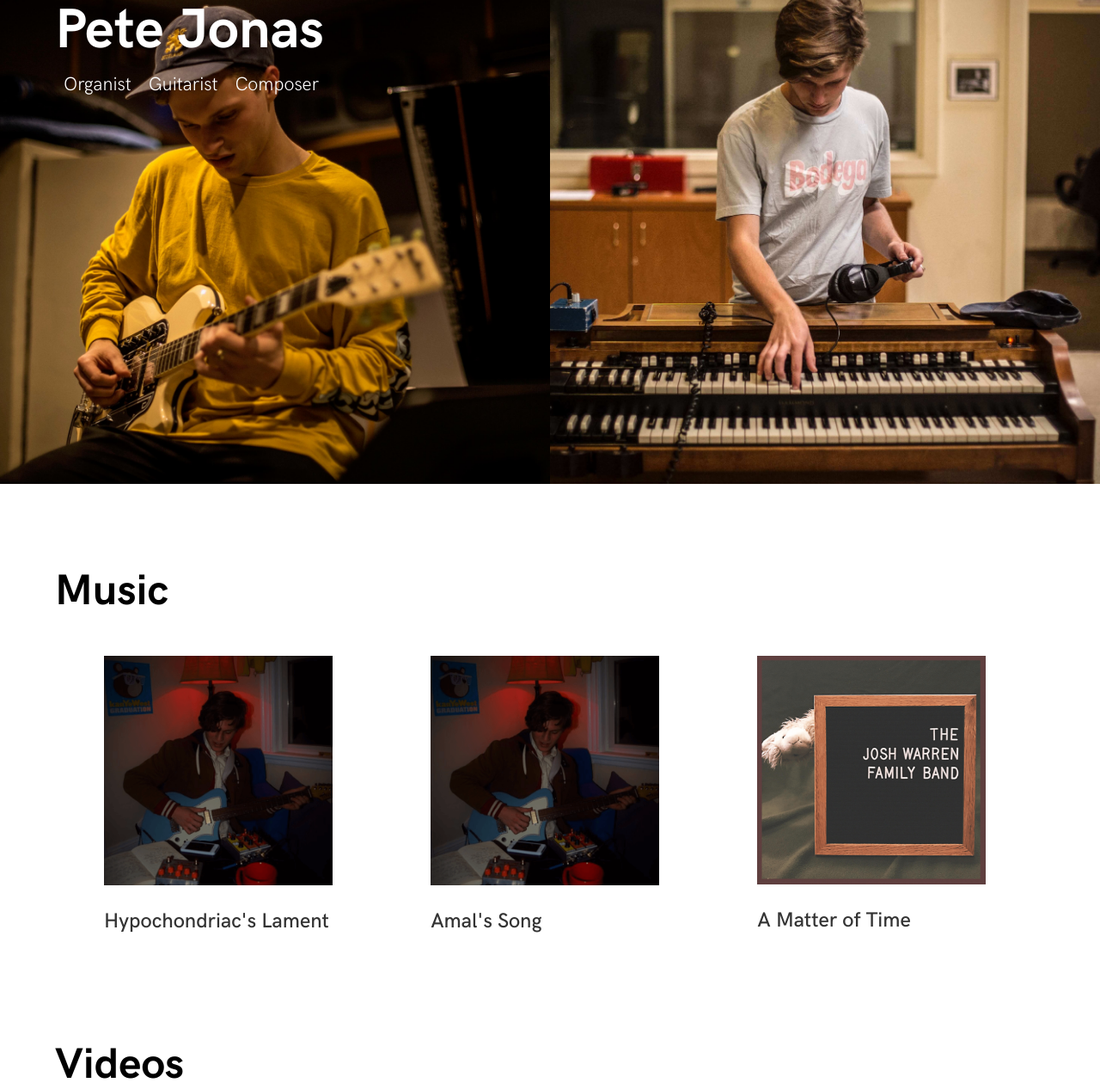
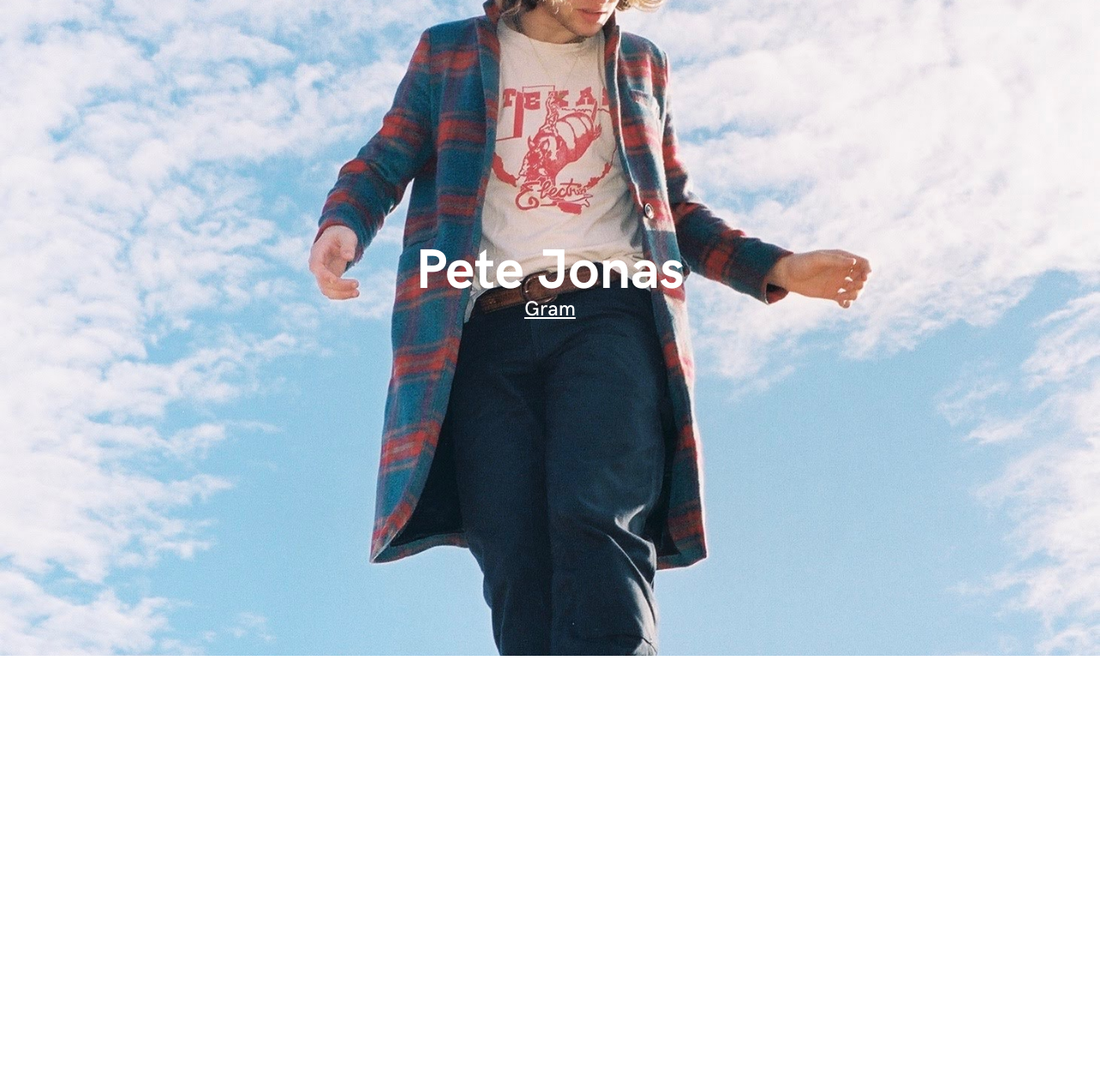
Before and after one commit to peteajonas/peteajonas.github.io, a website: page index.html in a window 1280 px wide. Shown: the part 37-1304 px from the top of the page at 86% size. After the commit the page ends 800 px from the top, so only its background shows below. Drawn offline with nearby package versions, Linux system fonts and the light colour scheme.

Commit message:
new updat

```diff
--- a/index.html
+++ b/index.html
@@ -12,107 +12,51 @@
   <meta name="msapplication-TileColor" content="#da532c">
   <meta name="theme-color" content="#ffffff">
   <meta name="viewport" content="width=device-width, initial-scale=1">
+
+  <style>
+    body {
+       height: 100%;
+    }
+    img {
+      width: 100%;
+      height: 100vh;
+      object-fit: cover;
+    }
+
+    div {
+        margin: 40vh 0 0;
+        position: fixed;
+        width: 100%;
+    }
+
+    h1 {
+      z-index: 1;
+      text-align: center;
+      width: 100%;
+    }
+
+    a {
+      z-index: 1;
+      text-align: center;
+      width: 100%;
+      display: block;
+      color: white;
+      text-decoration: underline;
+
+    }
+
+    a:hover {
+      cursor: pointer;
+    }
+
+
+
+  </style>
 </head>
 <body>
-  <header class='header'>
-    <div class='header__image--container'>
-      <div class='header__image'>
-        <div class='header__image__stack header__image__stack--l1'></div>
-        <div class='header__image__stack header__image__stack--l2'></div>
-      </div>
-      <div class='header__image'>
-        <div class='header__image__stack header__image__stack--r1'></div>
-        <div class='header__image__stack header__image__stack--r2'></div>
-      </div>
-    </div>
-    <div class='header__cover'>
-      <div class='header__cover--text'>
-        <h1>Pete Jonas</h1>
-        <ul>
-          <li>Organist</li>
-          <li>Guitarist</li>
-          <li>Composer</li>
-        </ul>
-      </div>
-    </div>
-  </header>
-  <main class='body'>
-    <div class='music'>
-      <h2>Music</h2>
-      <ul class='music__list'>
-        <li class='music__card' data-music='hypo'>
-          <img src='dist/img/amal.png'>
-          <h4>Hypochondriac's Lament</h4>
-        </li>
-        <li class='music__card' data-music='amal'>
-          <img src='dist/img/amal.png'>
-          <h4>Amal's Song</h4>
-        </li>
-        <li class='music__card' data-music='josh_warren'>
-          <img src='dist/img/josh_warren.png'>
-          <h4>A Matter of Time</h4>
-        </li>
-      </ul>
-      <div class='music__player'>
-      </div>
-    </div>
-    <div class='videos'>
-      <h2>Videos</h2>
-      <ul class='videos__list'>
-        <li class='videos__item'>
-          <div class='videos__item--left'>
-            <p class='videos__class'>FEATURE</p>
-            <p class='videos__title'>Coffee and Riffs Part Seventy Five</p>
-            <p class='videos__about'>We brought our demo boards from the trade show while Pete and Connor brought some fun devices as well. Pete Jonas played a Prisma Diavolo guitar through the Old Blood Noise Endeavors EQ+Buffer, Black Fountain, Fault, Haunt, Reflector, Mondegreen, Procession, Dark Star and Whitecap, as well as the Walrus Audio 385 and Chase Bliss Tonal Recall into a custom built Otis Trudeau amplifier which we miked with an EV RE201.</p>
-          </div>
-          <div class='videos__item--right'>
-          <iframe class='videos__thumbnail' width="560" height="315" src="https://www.youtube.com/embed/SIkXp4roYwk" frameborder="0" allow="autoplay; encrypted-media" allowfullscreen></iframe>
-            <!--<img class='videos__thumbnail' data-url='' src='dist/img/video1.png'>-->
-          </div>
-        </li>
-        <li class='videos__item'>
-          <div class='videos__item--left'>
-            <p class='videos__class'>FEATURE</p>
-            <p class='videos__title'>Coffee and Riffs, Part Forty Five</p>
-            <p class='videos__about'>Pete runs his Eastwood Guitar through an Ibanez 1981 Tube Screamer, Spaceman Effects Gemini III, JHS Emperor, Old Blood Noise Endeavors Procession and Black Fountain, Mojo Hand FX Dew Drop, and finishing out the chain with the TC Electronic Ditto X2.</p>
-          </div>
-          <div class='videos__item--right'>
-            <iframe class='videos__thumbnail' width="560" height="315" src="https://www.youtube.com/embed/g5Zy4P8MjzM" frameborder="0" allow="autoplay; encrypted-media" allowfullscreen></iframe>
-            <!--<img class='videos__thumbnail' data-url='' src='dist/img/video1.png'>-->
-          </div>
-        </li>
-        <li class='videos__item'>
-          <div class='videos__item--left'>
-            <p class='videos__class'>DEMO</p>
-            <p class='videos__title'>Music In Places There Isn't Usually Music</p>
-            <p class='videos__about'>In a hot, sweaty, ant-filled back yard in Tennessee, this pod of Tennessee Peas set up some gear to play The Beatles' "Please Please Me." The hot weather had its effect on their voices, their lack of rehearsal had its effect on their collective sense of humor, the Old Blood Noise Endeavors Haunt Fuzz had its effect on the guitar.</p>
-          </div>
-          <div class='videos__item--right'>
-            <!--<img class='videos__thumbnail' data-url='' src='dist/img/video1.png'>-->
-            <iframe class='videos__thumbnail' width="560" height="315" src="https://www.youtube.com/embed/tt9KkeaSa1A" frameborder="0" allow="autoplay; encrypted-media" allowfullscreen></iframe>
-          </div>
-        </li>
-      </ul>
-    </div>
-  </main>
-  <footer class='footer'>
-    <div class='footer--left'>
-      <div class='footer--quote'>"I never wanted to be a painter, I wanted to be a tap dancer." &#13; -&nbsp;Andy Warhol
-      </div>
-      <div class='footer--image'>
-      </div>
-    </div>
-    <div class='footer--right'>
-      <div class='footer--right--center'>
-        <h2>About</h2>
-        <p>I wasn't bred to be a musician, it just happened upon me. In a home full of music lovers whose vinyl record collection was too large to catalogue, the turntable was my first place to discover a love for music. My sister had a dusty electric guitar in her bedroom. That guitar slowly made its way to his bedroom. One guitar became several. Little vintage toy keyboards came into the bedroom, these became an organ, a piano, and an accordion. Since, I have expanded from playing the guitar and the keyboards to composing, film scoring, producing, and songwriting.</p>
-        <p>Music has been the backbone my life, connecting to the people who make it and the avid listeners alike, he has been able to make what I consider the most interesting and amazing web of friendships.</p>
-        <ul class='footer__social--list'>
-          <li class='footer__social--link'><a href='https://www.instagram.com/peteajonas/'>Instagram</a></li>
-          <li class='footer__social--link'><a href='https://www.youtube.com/channel/UCLFws5SsFOBpV476Auy1hBw'>Youtube</a></li>
-          <li class='footer__social--link'><a href='https://soundcloud.com/pipiopijonas'>Soundcloud</a></li>
-        </ul>
-      </div>
-    </div>
-  </footer>
+  <div>
+    <h1>Pete Jonas</h1>
+    <a href='https://www.instagram.com/peteajonas/' target="_blank">Gram</a>
+  </div>
+  <img src='dist/img/IMG.jpeg' />
 </body>
```
Also changed, not shown: index1.html (added, +118 -0 lines), dist/img/IMG.jpeg (added).
